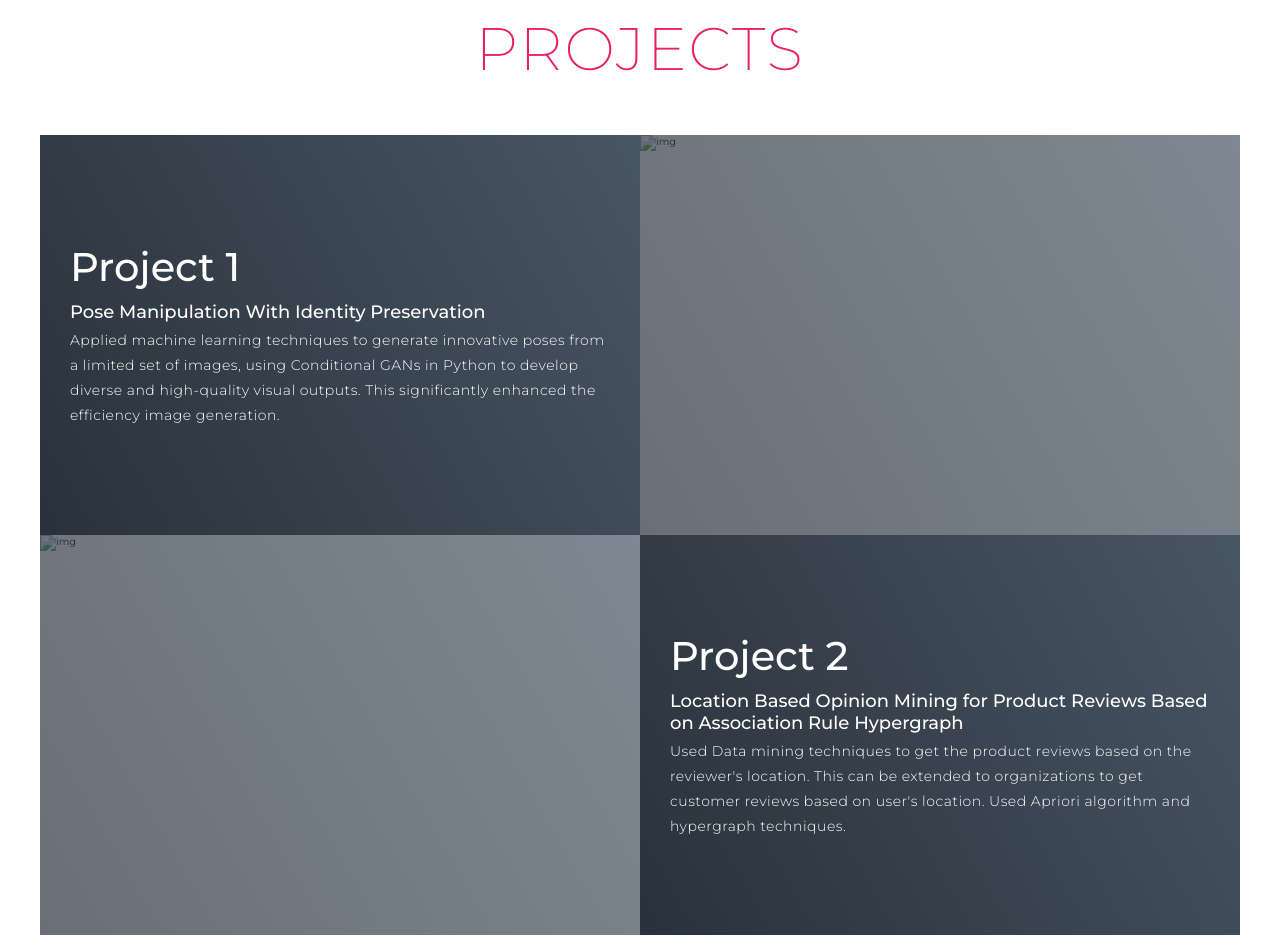
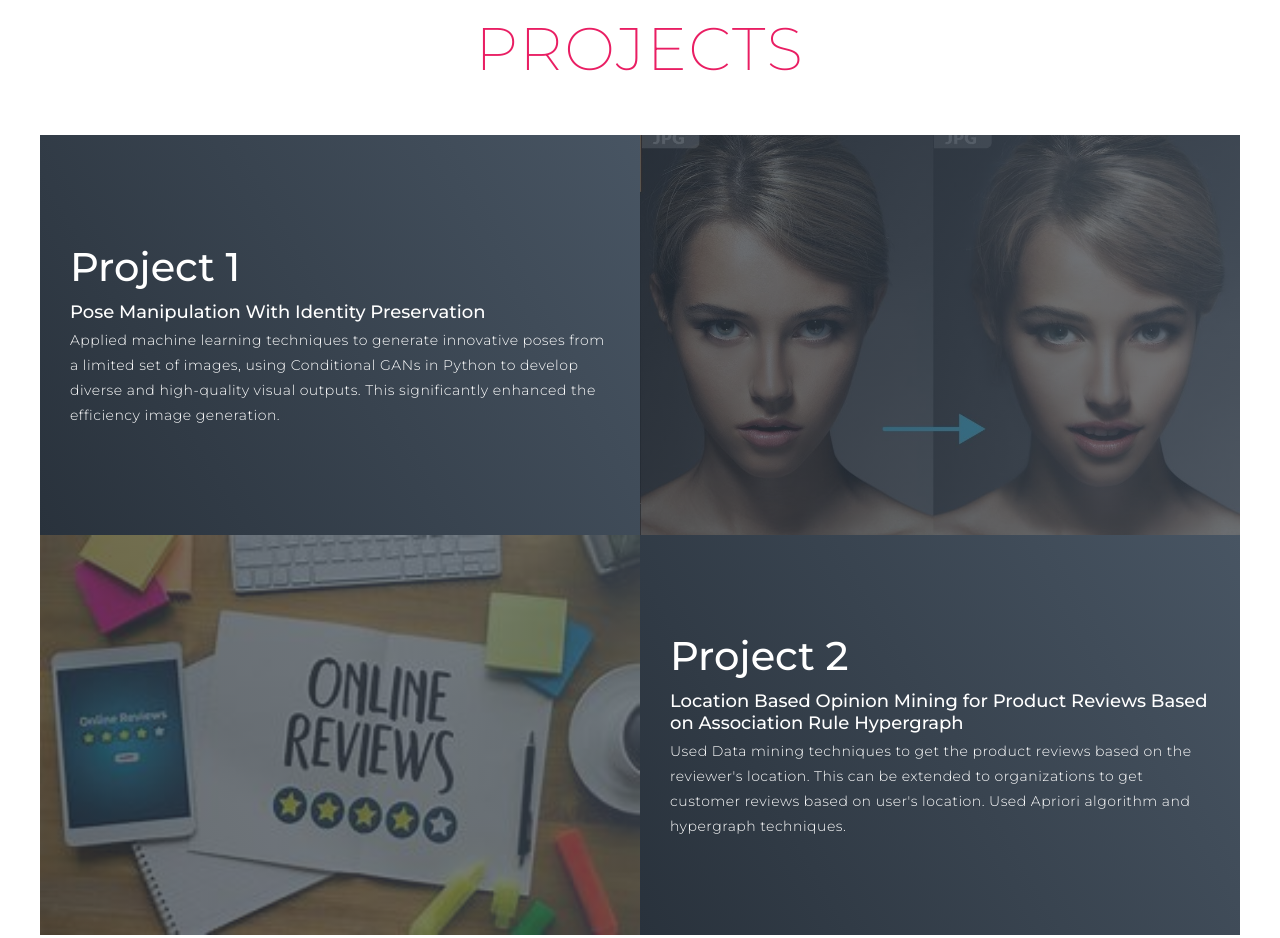
Before and after one commit to SowmyaAmbatii/Portfolio, a plain HTML site: page index.html in a window 1280 px wide. Shown: the part 2760-3698 px from the top of the page. Drawn offline with Linux system fonts and the light colour scheme.

Commit message:
Update index.html

```diff
--- a/index.html
+++ b/index.html
@@ -149,7 +149,7 @@
                             This significantly enhanced the efficiency image generation.</p>
                     </div>
                     <div class="project-img">
-                        <img src="./assets/images/pose.jpg" alt="img">
+                        <img src="pose.jpg" alt="img">
                     </div>
                 </div>
                 <div class="project-item">
@@ -163,7 +163,7 @@
                         </p>
                     </div>
                     <div class="project-img">
-                        <img src="./assets/images/Reviews.jpeg" alt="img">
+                        <img src="Reviews.jpeg" alt="img">
                     </div>
                 </div>
             </div>
@@ -185,7 +185,7 @@
                 <p>As a passionate software engineer, I thrive on tackling complex challenges and creating solutions that are both impactful and user-centric.
                     I’m always looking for new opportunities to innovate, whether it’s improving the performance of an existing application or building something entirely new.
                     Outside of coding, I’m passionate about continuous learning to stay ahead in this ever-evolving field.</p>
-                <a href="./assets/Sowmya_Resume.pdf" download class="cta">Download Resume</a>
+                <a href="Sowmya_Resume.pdf" download class="cta">Download Resume</a>
             </div>
         </div>
     </section>
```
